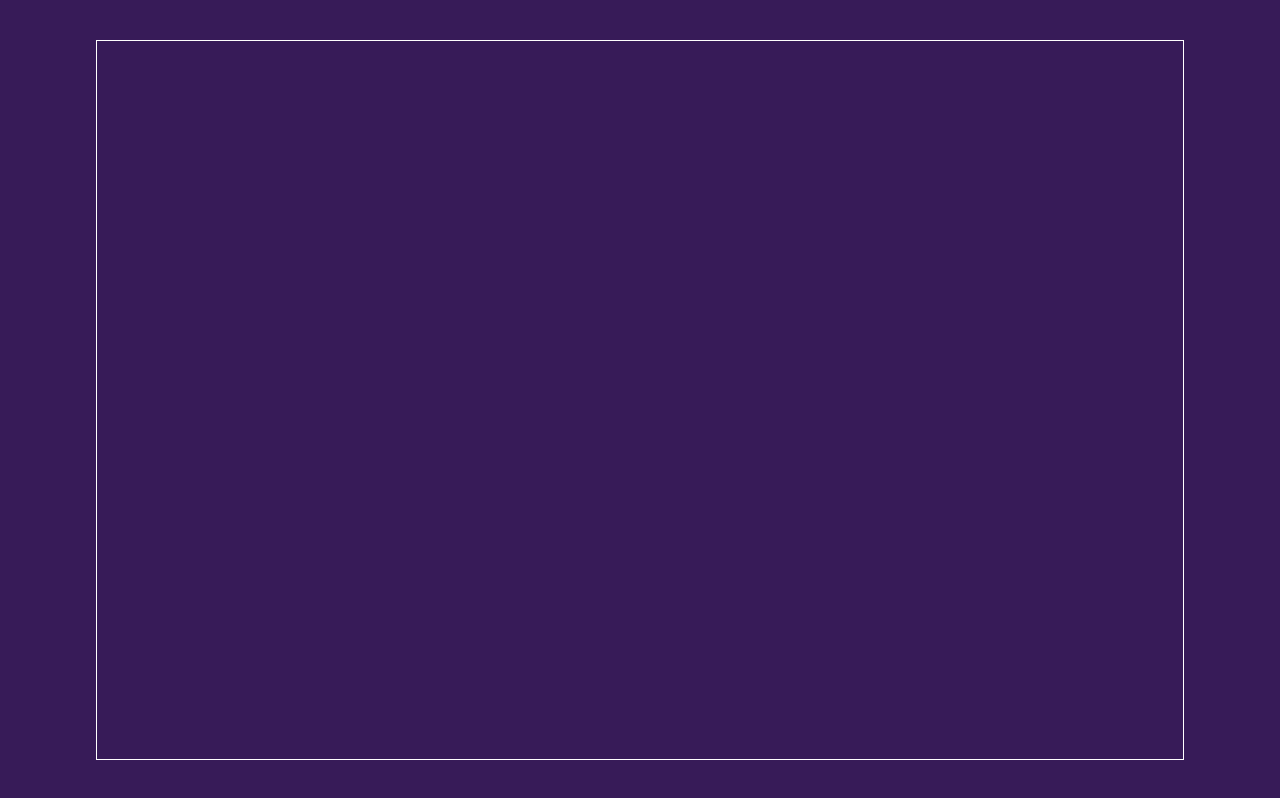
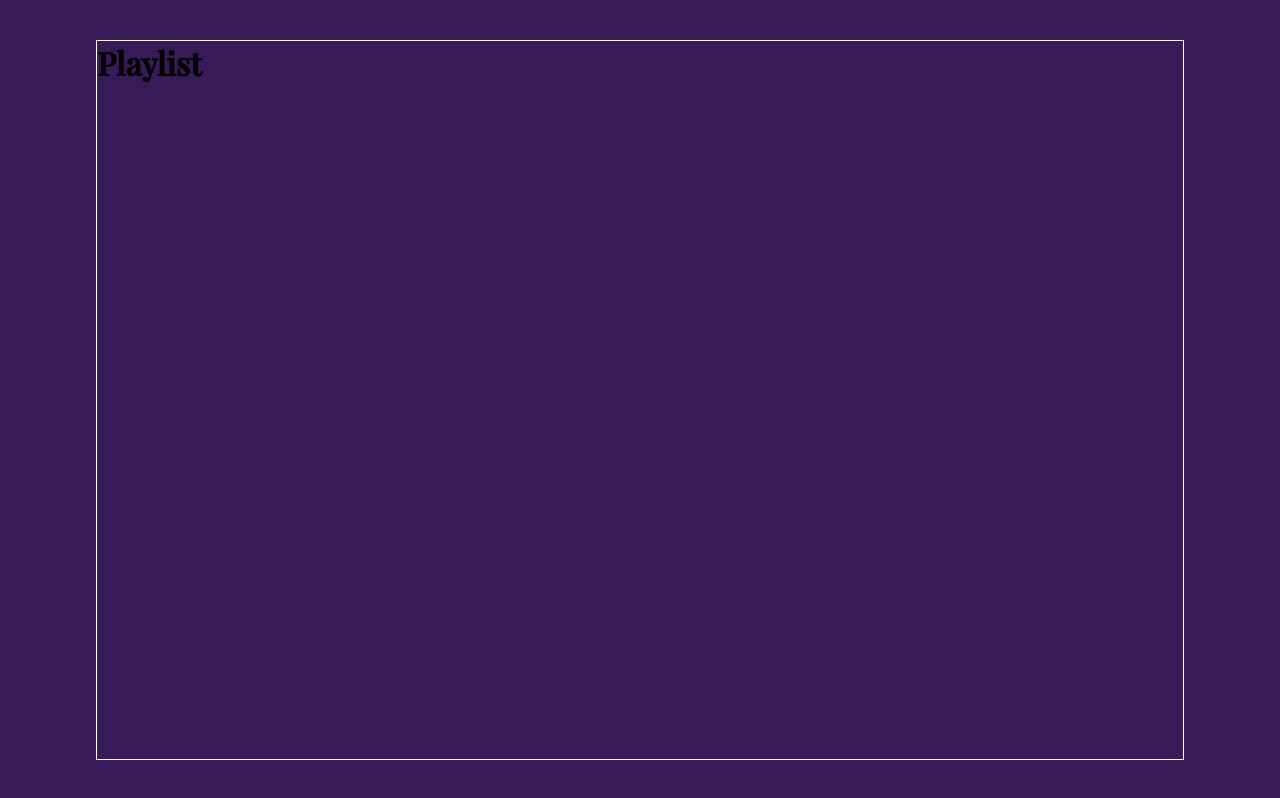
Before and after one commit to Kimamiri/Music-, a plain HTML site: page index.html in a window 1280 px wide. Drawn offline with nearby package versions, Linux system fonts and the light colour scheme; a web font is replaced by a local one.

Commit message:
added h1 and player div

```diff
--- a/index.html
+++ b/index.html
@@ -9,8 +9,11 @@
   </head>
   <body>
     <header>
-      <div class="menu-side"></div>
+      <div class="menu-side">
+        <h1>Playlist</h1>
+      </div>
       <div class="song-side"></div>
+      <div class="player"></div>
     </header>
 
     <script src="/script.js"></script>
```
